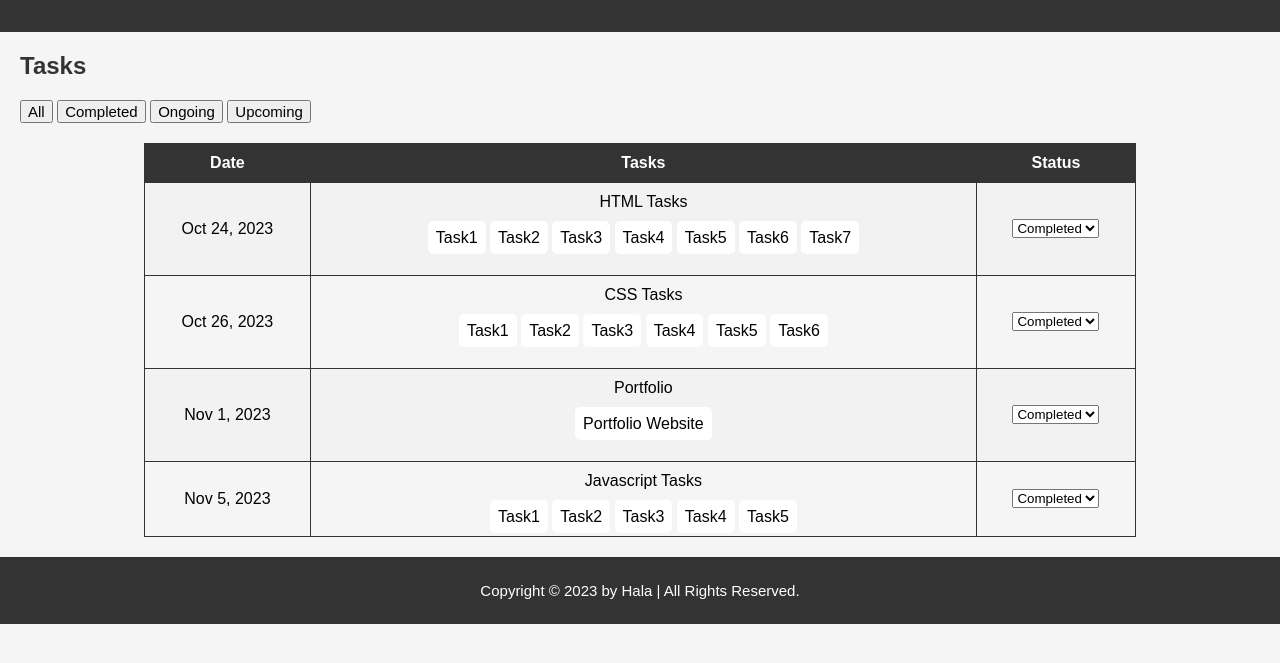
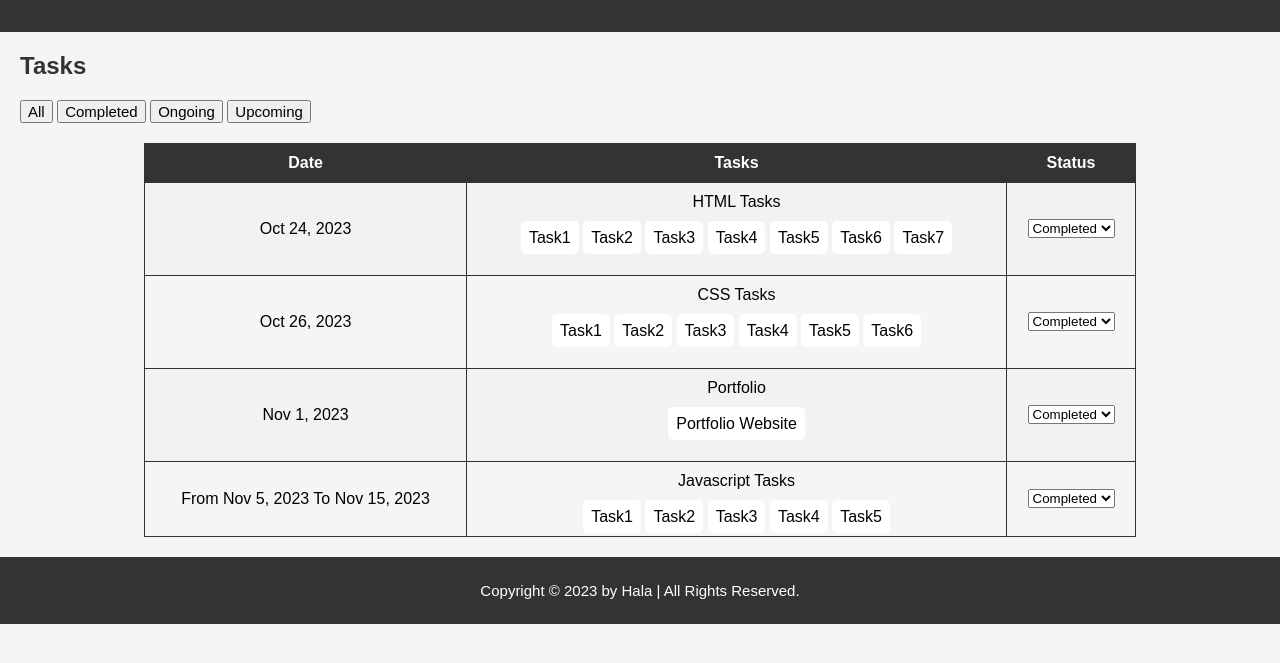
Before and after one commit to halatamimi/All-Tasks, a plain HTML site: page ALL-Tasks/PW.html in a window 1280 px wide. Shown: the part 129-792 px from the top of the page. Drawn offline with Linux system fonts and the light colour scheme.

Commit message:
Update PW.html

```diff
--- a/ALL-Tasks/PW.html
+++ b/ALL-Tasks/PW.html
@@ -80,7 +80,7 @@
             </tr>
 
             <tr>
-                <td>Nov 5, 2023</td>
+                <td>From Nov 5, 2023 To Nov 15, 2023</td>
                 <td>Javascript Tasks <br><br>
 
                     <a href="Task1JS\Task1.html" target="_blank">Task1</a>
```
